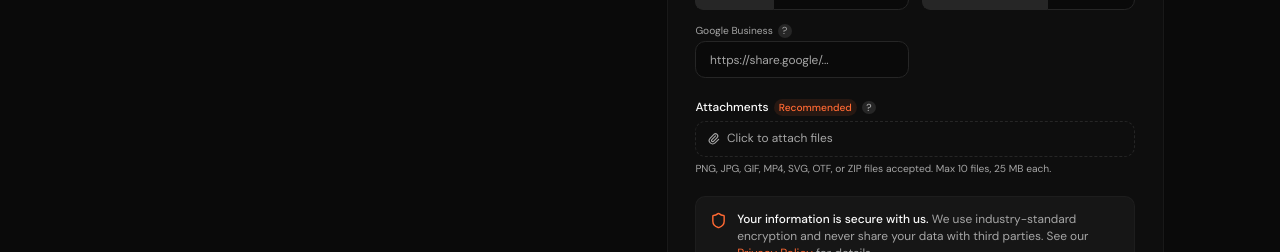
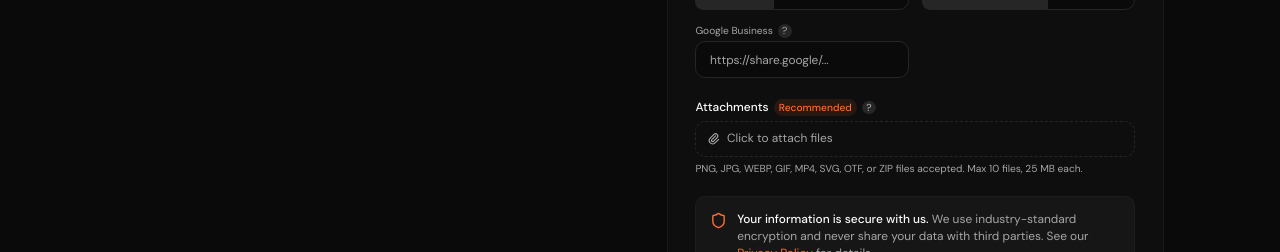
Before and after one commit to matrixfrr/GimmeASite, a Next.js app: page / in a window 1280 px wide. Shown: the part 5107-5359 px from the top of the page. Built offline with nearby package versions, Linux system fonts and the light colour scheme.

Commit message:
Accept WEBP files on contact form

```diff
--- a/src/app/page.tsx
+++ b/src/app/page.tsx
@@ -2323,7 +2323,7 @@ function ContactSection({ onSuccess }: { onSuccess?: () => void }) {
                     ref={fileInputRef}
                     type="file"
                     multiple
-                    accept=".png,.jpg,.jpeg,.gif,.mp4,.svg,.zip,.otf"
+                    accept=".png,.jpg,.jpeg,.webp,.gif,.mp4,.svg,.zip,.otf"
                     className="hidden"
                     onChange={e => {
                       const newFiles = Array.from(e.target.files || []);
@@ -2346,7 +2346,7 @@ function ContactSection({ onSuccess }: { onSuccess?: () => void }) {
                   {fileErrors.map((err, i) => (
                     <p key={i} className="text-red-500 text-xs mt-1">{err}</p>
                   ))}
-                  <p className="text-xs text-muted-foreground mt-1.5">PNG, JPG, GIF, MP4, SVG, OTF, or ZIP files accepted. Max 10 files, 25 MB each.</p>
+                  <p className="text-xs text-muted-foreground mt-1.5">PNG, JPG, WEBP, GIF, MP4, SVG, OTF, or ZIP files accepted. Max 10 files, 25 MB each.</p>
                 </div>
 
                 {/* Security Disclaimer */}
```
